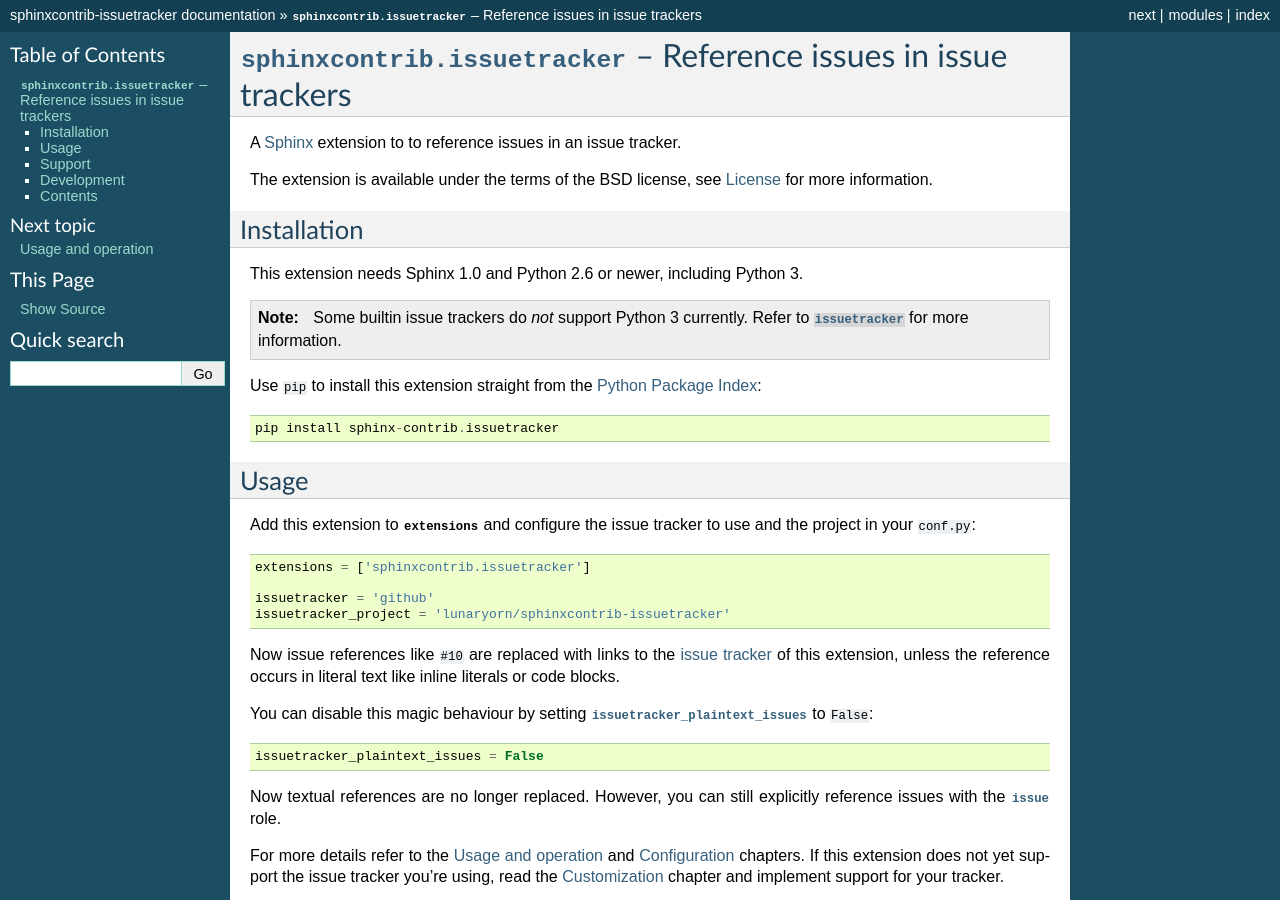
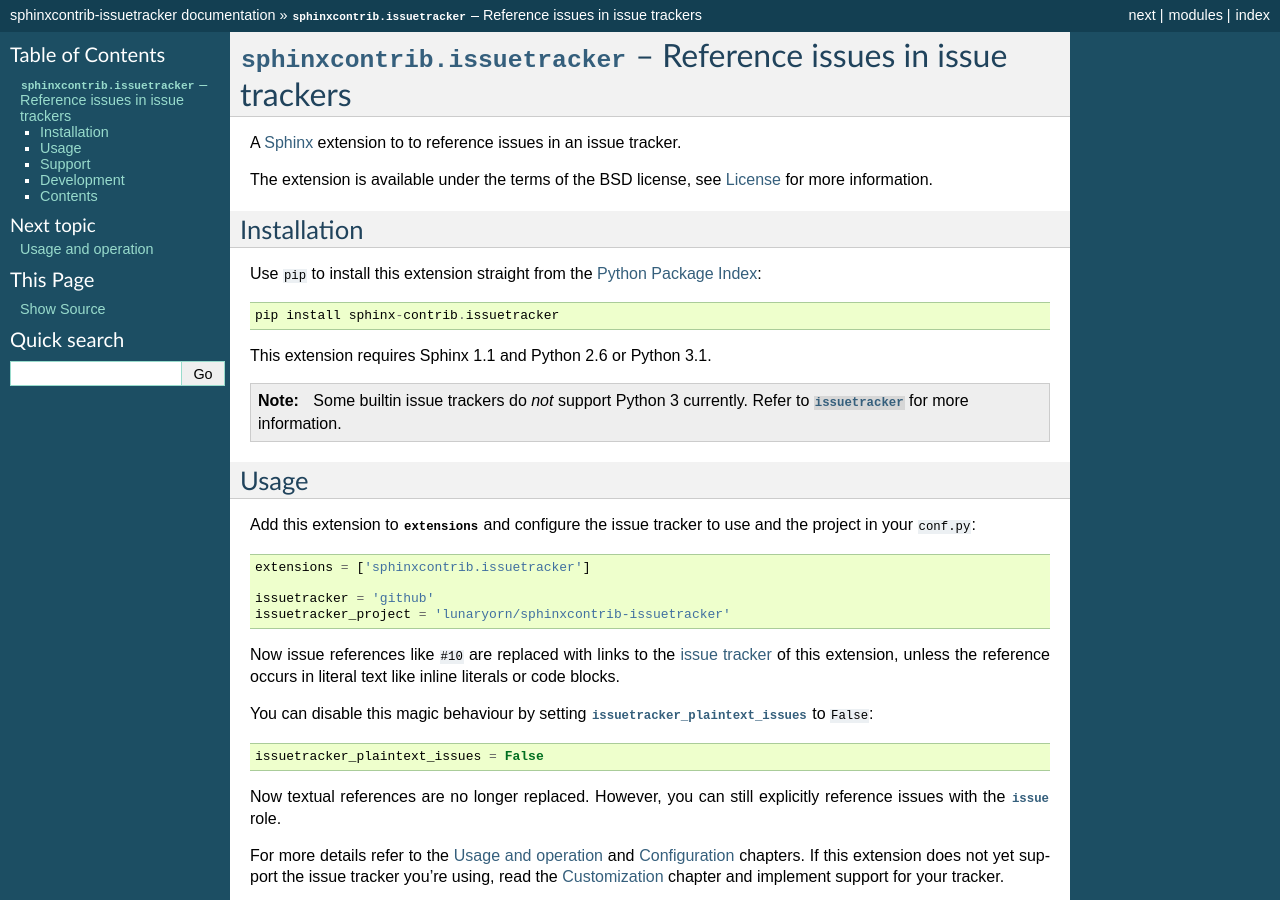
Before and after one commit to ignatenkobrain/sphinxcontrib-issuetracker, a Sphinx documentation site: the page built from doc/index.rst, in a window 1280 px wide and 900 px high. Built offline with Sphinx 7.4.7, drawn with Linux system fonts in a browser that asks for light colours; the version number could not be read and is left out.

```diff
--- a/README.rst
+++ b/README.rst
@@ -32,6 +32,8 @@ This extension can be installed from the `Python Package Index`_::
 
    pip install sphinxcontrib-issuetracker
 
+This extension requires Sphinx 1.1 and Pythonn 2.6 or Python 3.1.
+
 
 Usage
 -----
--- a/doc/index.rst
+++ b/doc/index.rst
@@ -10,17 +10,17 @@ The extension is available under the terms of the BSD license, see
 Installation
 ------------
 
-This extension needs Sphinx 1.0 and Python 2.6 or newer, including Python 3.
+Use ``pip`` to install this extension straight from the `Python Package
+Index`_::
+
+   pip install sphinx-contrib.issuetracker
+
+This extension requires Sphinx 1.1 and Python 2.6 or Python 3.1.
 
 .. note::
 
    Some builtin issue trackers do *not* support Python 3 currently. Refer to
    :confval:`issuetracker` for more information.
-
-Use ``pip`` to install this extension straight from the `Python Package
-Index`_::
-
-   pip install sphinx-contrib.issuetracker
 
 
 Usage
```
